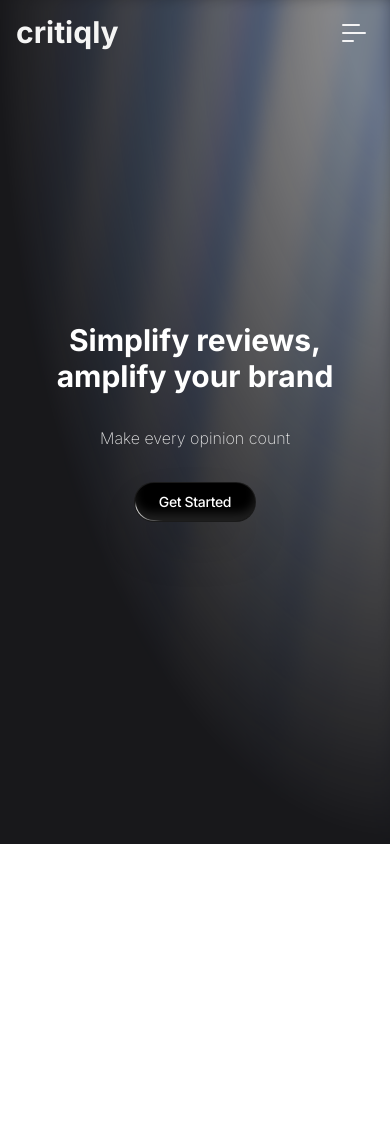
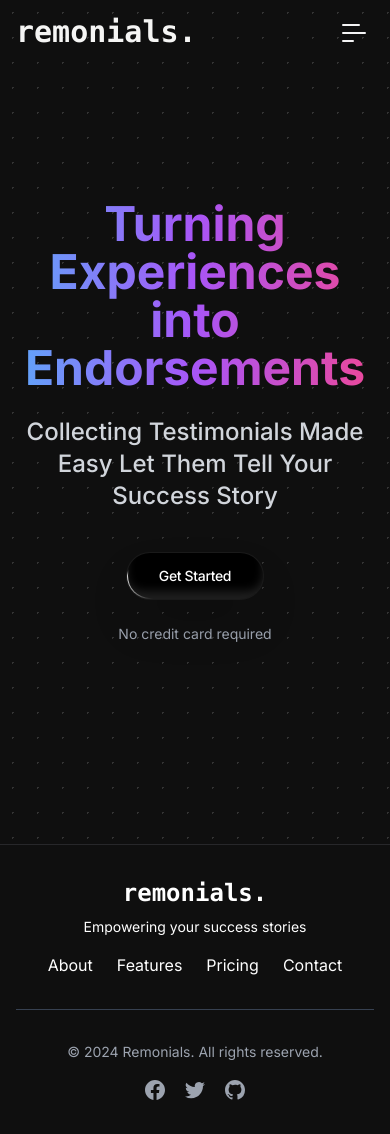
Before and after one commit to raodevendrasingh/testimo, a Next.js app: page / in a window 390 px wide. Before the commit the page ends 844 px from the top, so only its background shows below. Built offline with nearby package versions, Linux system fonts and the light colour scheme.

Commit message:
Fix(landing): Update Landing Page
- Add Footer
- Update Branding
- Add Tooltip on Logout button

```diff
--- a/package.json
+++ b/package.json
@@ -19,6 +19,7 @@
         "@radix-ui/react-slot": "^1.1.0",
         "@radix-ui/react-switch": "^1.1.0",
         "@radix-ui/react-tabs": "^1.1.0",
+        "@radix-ui/react-tooltip": "^1.1.2",
         "@react-email/components": "^0.0.22",
         "@types/bcryptjs": "^2.4.6",
         "@types/canvas-confetti": "^1.6.4",
--- a/src/app/(auth)/layout.tsx
+++ b/src/app/(auth)/layout.tsx
@@ -8,9 +8,9 @@ export default async function AuthLayout({
 	return (
 		<div className="flex flex-col min-h-screen">
 			{/* navbar */}
-			<nav className="absolute top-0 h-16 flex items-center justify-start px-12 bg-transparent">
-				<span className="text-3xl font-extrabold text-black">
-					<Link href="/">critiqly</Link>
+			<nav className="absolute z-20 top-0 h-16 flex items-center justify-start px-12 bg-transparent">
+				<span className="text-3xl font-bold text-black font-mono pt-2">
+					<Link href="/">remonials.</Link>
 				</span>
 			</nav>
 			{children}
--- a/src/app/(core)/_components/HomeNav.tsx
+++ b/src/app/(core)/_components/HomeNav.tsx
@@ -4,27 +4,43 @@ import Link from "next/link";
 import { signOut } from "next-auth/react";
 import { LogOutIcon } from "lucide-react";
 
+import {
+	Tooltip,
+	TooltipContent,
+	TooltipProvider,
+	TooltipTrigger,
+} from "@/components/ui/tooltip";
+
 export const HomeNav = (): JSX.Element => {
-
 	return (
 		<header className="w-full h-14 text-zinc-800 bg-white z-20 sticky border-b top-0">
 			<div className="container mx-auto px-4 py-2.5">
 				<div className="flex items-center justify-between">
 					<div className="flex gap-2 items-center">
 						<Link href="/" className="flex items-center space-x-2">
-							<span className="text-3xl font-bold">critiqly</span>
+							<span className="text-2xl font-extrabold font-mono">
+								remonials.
+							</span>
 						</Link>
 						<span className="inline-flex items-center gap-x-1.5 py-1 px-2 rounded-md text-xs font-medium bg-blue-100 text-blue-800 dark:bg-blue-800/30 dark:text-blue-500">
 							Beta
 						</span>
 					</div>
-
-					<button
-						onClick={() => signOut()}
-						className="flex items-center gap-2 px-3 py-2 border border-gray-200 rounded-md text-white text-sm"
-					>
-						<LogOutIcon className="size-4 text-rose-500" />
-					</button>
+					<TooltipProvider>
+						<Tooltip>
+							<TooltipTrigger>
+								<button
+									onClick={() => signOut()}
+									className="flex items-center gap-2 px-3 py-2 border border-gray-200 rounded-md text-white text-sm"
+								>
+									<LogOutIcon className="size-4 text-rose-600" />
+								</button>
+							</TooltipTrigger>
+							<TooltipContent>
+								<p>Logout</p>
+							</TooltipContent>
+						</Tooltip>
+					</TooltipProvider>
 				</div>
 			</div>
 		</header>
--- a/src/app/(landing)/page.tsx
+++ b/src/app/(landing)/page.tsx
@@ -1,39 +1,35 @@
 "use client";
 
-import { motion } from "framer-motion";
-import { AuroraBackground } from "@/components/ui/aurora-background";
+import Footer from "@/components/Footer";
 import { Navbar } from "@/components/Navbar";
 import ShimmerButton from "@/components/magicui/shimmer-button";
 import Link from "next/link";
 
 export default function HomePage() {
 	return (
-		<AuroraBackground>
+		<>
 			<Navbar />
-			<motion.div
-				initial={{ opacity: 0.0, y: 40 }}
-				whileInView={{ opacity: 1, y: 0 }}
-				transition={{
-					delay: 0.3,
-					duration: 0.8,
-					ease: "easeInOut",
-				}}
-				className="relative flex flex-col gap-4 items-center justify-center px-4"
-			>
-				<div className="text-3xl md:text-7xl font-bold text-white text-center">
-					Simplify reviews, amplify your brand
+			<div className="relative min-h-screen select-none flex w-full flex-col items-center justify-center overflow-hidden bg-black">
+				<div className="absolute inset-0 z-0 bg-[#000000] bg-[radial-gradient(#ffffff33_1px,#0f0f0f_1px)] bg-[size:25px_25px]" />
+				<div className="relative z-10 flex flex-col items-center max-w-5xl px-4 text-center">
+					<h1 className="mb-6 text-5xl md:text-7xl lg:text-8xl font-bold text-transparent bg-clip-text bg-gradient-to-r from-blue-400 via-purple-500 to-pink-500">
+						Turning Experiences into Endorsements
+					</h1>
+					<p className="mb-10 text-2xl md:text-3xl lg:text-4xl font-medium text-gray-300">
+						Collecting Testimonials Made Easy
+						<br className="hidden md:inline" /> Let Them Tell Your Success Story
+					</p>
+					<Link href="/sign-up">
+						<ShimmerButton className="shadow-2xl hover:scale-105 transition-all duration-300">
+							<span className="px-2 py-1 whitespace-pre-wrap text-center text-sm font-medium leading-none tracking-tight text-white dark:from-white dark:to-slate-900/10 lg:text-lg">
+								Get Started
+							</span>
+						</ShimmerButton>
+					</Link>
+					<p className="mt-6 text-sm text-gray-400">No credit card required</p>
 				</div>
-				<div className="font-extralight text-base md:text-4xl text-neutral-200 py-4">
-					Make every opinion count
-				</div>
-				<Link href="/sign-up">
-					<ShimmerButton className="shadow-2xl">
-						<span className="whitespace-pre-wrap text-center text-sm font-medium leading-none tracking-tight text-white dark:from-white dark:to-slate-900/10 lg:text-lg">
-							Get Started
-						</span>
-					</ShimmerButton>
-				</Link>
-			</motion.div>
-		</AuroraBackground>
+			</div>
+            <Footer/>
+		</>
 	);
 }
--- a/src/app/i/[username]/page.tsx
+++ b/src/app/i/[username]/page.tsx
@@ -121,9 +121,9 @@ export default function SendMessage() {
 				<div className="absolute -z-10 inset-0 bg-white bg-[radial-gradient(#d2d2d2_1px,transparent_1px)] [background-size:20px_20px]" />
 
 				{/* navbar */}
-				<nav className="sticky top-0 w-full flex items-center justify-start gap-2 px-12 pt-2">
-					<span className="text-3xl font-extrabold text-black">
-						<Link href="/">critiqly</Link>
+				<nav className="sticky top-0 w-full flex items-center justify-start gap-2 px-12 pt-3">
+					<span className="text-3xl font-bold font-mono text-black">
+						<Link href="/">remonials.</Link>
 					</span>
 					<span className="inline-flex items-center gap-x-1.5 py-1 px-2 rounded-md text-xs font-medium bg-blue-100 text-blue-800 dark:bg-blue-800/30 dark:text-blue-500">
 						Beta
--- /dev/null
+++ b/src/components/Footer.tsx
@@ -0,0 +1,98 @@
+import Link from "next/link";
+
+const Footer = () => {
+	return (
+		<footer className="w-full select-none text-white py-8 relative border-t border-zinc-800 bg-[#0f0f0f]">
+			<div className="max-w-6xl mx-auto px-4 sm:px-6 lg:px-8 relative z-10">
+				<div className="flex flex-col md:flex-row justify-between items-center">
+					<div className=" text-center md:text-left mb-4 md:mb-0">
+						<h2 className="text-2xl font-bold font-mono">remonials.</h2>
+						<p className="text-sm mt-2">Empowering your success stories</p>
+					</div>
+					<div className="flex space-x-6">
+						<Link
+							href="#"
+							className="hover:text-blue-300 transition-colors duration-300"
+						>
+							About
+						</Link>
+						<Link
+							href="#"
+							className="hover:text-blue-300 transition-colors duration-300"
+						>
+							Features
+						</Link>
+						<Link
+							href="#"
+							className="hover:text-blue-300 transition-colors duration-300"
+						>
+							Pricing
+						</Link>
+						<Link
+							href="#"
+							className="hover:text-blue-300 transition-colors duration-300"
+						>
+							Contact
+						</Link>
+					</div>
+				</div>
+				<div className="mt-8 pt-8 border-t border-gray-700 flex flex-col md:flex-row justify-between items-center">
+					<p className="text-sm text-gray-400">
+						&copy; 2024 Remonials. All rights reserved.
+					</p>
+					<div className="flex space-x-4 mt-4 md:mt-0">
+						<Link
+							href="#"
+							className="text-gray-400 hover:text-white transition-colors duration-300"
+						>
+							<svg
+								className="h-6 w-6"
+								fill="currentColor"
+								viewBox="0 0 24 24"
+								aria-hidden="true"
+							>
+								<path
+									fillRule="evenodd"
+									d="M22 12c0-5.523-4.477-10-10-10S2 6.477 2 12c0 4.991 3.657 9.128 8.438 9.878v-6.987h-2.54V12h2.54V9.797c0-2.506 1.492-3.89 3.777-3.89 1.094 0 2.238.195 2.238.195v2.46h-1.26c-1.243 0-1.63.771-1.63 1.562V12h2.773l-.443 2.89h-2.33v6.988C18.343 21.128 22 16.991 22 12z"
+									clipRule="evenodd"
+								/>
+							</svg>
+						</Link>
+						<Link
+							href="#"
+							className="text-gray-400 hover:text-white transition-colors duration-300"
+						>
+							<svg
+								className="h-6 w-6"
+								fill="currentColor"
+								viewBox="0 0 24 24"
+								aria-hidden="true"
+							>
+								<path d="M8.29 20.251c7.547 0 11.675-6.253 11.675-11.675 0-.178 0-.355-.012-.53A8.348 8.348 0 0022 5.92a8.19 8.19 0 01-2.357.646 4.118 4.118 0 001.804-2.27 8.224 8.224 0 01-2.605.996 4.107 4.107 0 00-6.993 3.743 11.65 11.65 0 01-8.457-4.287 4.106 4.106 0 001.27 5.477A4.072 4.072 0 012.8 9.713v.052a4.105 4.105 0 003.292 4.022 4.095 4.095 0 01-1.853.07 4.108 4.108 0 003.834 2.85A8.233 8.233 0 012 18.407a11.616 11.616 0 006.29 1.84" />
+							</svg>
+						</Link>
+						<Link
+							href="#"
+							className="text-gray-400 hover:text-white transition-colors duration-300"
+						>
+							<svg
+								className="h-6 w-6"
+								fill="currentColor"
+								viewBox="0 0 24 24"
+								aria-hidden="true"
+							>
+								<path
+									fillRule="evenodd"
+									d="M12 2C6.477 2 2 6.484 2 12.017c0 4.425 2.865 8.18 6.839 9.504.5.092.682-.217.682-.483 0-.237-.008-.868-.013-1.703-2.782.605-3.369-1.343-3.369-1.343-.454-1.158-1.11-1.466-1.11-1.466-.908-.62.069-.608.069-.608 1.003.07 1.531 1.032 1.531 1.032.892 1.53 2.341 1.088 2.91.832.092-.647.35-1.088.636-1.338-2.22-.253-4.555-1.113-4.555-4.951 0-1.093.39-1.988 1.029-2.688-.103-.253-.446-1.272.098-2.65 0 0 .84-.27 2.75 1.026A9.564 9.564 0 0112 6.844c.85.004 1.705.115 2.504.337 1.909-1.296 2.747-1.027 2.747-1.027.546 1.379.202 2.398.1 2.651.64.7 1.028 1.595 1.028 2.688 0 3.848-2.339 4.695-4.566 4.943.359.309.678.92.678 1.855 0 1.338-.012 2.419-.012 2.747 0 .268.18.58.688.482A10.019 10.019 0 0022 12.017C22 6.484 17.522 2 12 2z"
+									clipRule="evenodd"
+								/>
+							</svg>
+						</Link>
+					</div>
+				</div>
+			</div>
+		</footer>
+	);
+};
+
+export default Footer;
--- a/src/components/Navbar.tsx
+++ b/src/components/Navbar.tsx
@@ -7,11 +7,11 @@ export const Navbar = (): JSX.Element => {
 	const [isMobileMenuOpen, setIsMobileMenuOpen] = useState(false);
 
 	return (
-		<header className="w-full bg-transparent text-stone-100 z-20 absolute top-0">
+		<header className="w-full bg-transparent select-none text-stone-100 z-20 absolute top-0">
 			<div className="container mx-auto px-4 py-3 lg:py-4">
 				<div className="flex items-center justify-between">
 					<Link href="/" className="flex items-center space-x-2">
-						<span className="text-3xl font-bold">critiqly</span>
+						<span className="text-3xl font-bold font-mono">remonials.</span>
 					</Link>
 
 					<div className="hidden md:flex items-center space-x-4">
--- a/src/components/ui/aurora-background.tsx
+++ /dev/null
@@ -1,54 +0,0 @@
-"use client";
-import { cn } from "@/lib/utils";
-import React, { ReactNode } from "react";
-
-interface AuroraBackgroundProps extends React.HTMLProps<HTMLDivElement> {
-	children: ReactNode;
-	showRadialGradient?: boolean;
-}
-
-export const AuroraBackground = ({
-	className,
-	children,
-	showRadialGradient = true,
-	...props
-}: AuroraBackgroundProps) => {
-	return (
-		<main>
-			<div
-				className={cn(
-					"relative flex flex-col h-[100vh] items-center justify-center dark:bg-zinc-50 bg-zinc-900 text-slate-950 transition-bg",
-					className
-				)}
-				{...props}
-			>
-				<div className="absolute inset-0 overflow-hidden">
-					<div
-						//   I'm sorry but this is what peak developer performance looks like // trigger warning
-						className={cn(
-							`
-            [--white-gradient:repeating-linear-gradient(100deg,var(--white)_0%,var(--white)_7%,var(--transparent)_10%,var(--transparent)_12%,var(--white)_16%)]
-            [--dark-gradient:repeating-linear-gradient(100deg,var(--black)_0%,var(--black)_7%,var(--transparent)_10%,var(--transparent)_12%,var(--black)_16%)]
-            [--aurora:repeating-linear-gradient(100deg,var(--blue-500)_10%,var(--indigo-300)_15%,var(--blue-300)_20%,var(--violet-200)_25%,var(--blue-400)_30%)]
-            [background-image:var(--white-gradient),var(--aurora)]
-            dark:[background-image:var(--dark-gradient),var(--aurora)]
-            [background-size:300%,_200%]
-            [background-position:50%_50%,50%_50%]
-            filter blur-[10px] invert dark:invert-0
-            after:content-[""] after:absolute after:inset-0 after:[background-image:var(--white-gradient),var(--aurora)]
-            after:dark:[background-image:var(--dark-gradient),var(--aurora)]
-            after:[background-size:200%,_100%]
-            after:animate-aurora after:[background-attachment:fixed] after:mix-blend-difference
-            pointer-events-none
-            absolute -inset-[10px] opacity-50 will-change-transform`,
-
-							showRadialGradient &&
-								`[mask-image:radial-gradient(ellipse_at_100%_0%,black_10%,var(--transparent)_70%)]`
-						)}
-					></div>
-				</div>
-				{children}
-			</div>
-		</main>
-	);
-};
--- /dev/null
+++ b/src/components/ui/tooltip.tsx
@@ -0,0 +1,30 @@
+"use client"
+
+import * as React from "react"
+import * as TooltipPrimitive from "@radix-ui/react-tooltip"
+
+import { cn } from "@/lib/utils"
+
+const TooltipProvider = TooltipPrimitive.Provider
+
+const Tooltip = TooltipPrimitive.Root
+
+const TooltipTrigger = TooltipPrimitive.Trigger
+
+const TooltipContent = React.forwardRef<
+  React.ElementRef<typeof TooltipPrimitive.Content>,
+  React.ComponentPropsWithoutRef<typeof TooltipPrimitive.Content>
+>(({ className, sideOffset = 4, ...props }, ref) => (
+  <TooltipPrimitive.Content
+    ref={ref}
+    sideOffset={sideOffset}
+    className={cn(
+      "z-50 overflow-hidden rounded-md border bg-popover px-3 py-1.5 text-sm text-popover-foreground shadow-md animate-in fade-in-0 zoom-in-95 data-[state=closed]:animate-out data-[state=closed]:fade-out-0 data-[state=closed]:zoom-out-95 data-[side=bottom]:slide-in-from-top-2 data-[side=left]:slide-in-from-right-2 data-[side=right]:slide-in-from-left-2 data-[side=top]:slide-in-from-bottom-2",
+      className
+    )}
+    {...props}
+  />
+))
+TooltipContent.displayName = TooltipPrimitive.Content.displayName
+
+export { Tooltip, TooltipTrigger, TooltipContent, TooltipProvider }
--- a/tailwind.config.ts
+++ b/tailwind.config.ts
@@ -1,8 +1,4 @@
 import type { Config } from "tailwindcss";
-
-const {
-	default: flattenColorPalette,
-} = require("tailwindcss/lib/util/flattenColorPalette");
 
 const config = {
 	darkMode: ["class"],
@@ -88,14 +84,7 @@ const config = {
 					"0%,70%,100%": { opacity: "1" },
 					"20%,50%": { opacity: "0" },
 				},
-				aurora: {
-					from: {
-						backgroundPosition: "50% 50%, 50% 50%",
-					},
-					to: {
-						backgroundPosition: "350% 50%, 350% 50%",
-					},
-				},
+
 				"spin-around": {
 					"0%": {
 						transform: "translateZ(0) rotate(0)",
@@ -120,43 +109,12 @@ const config = {
 				"accordion-down": "accordion-down 0.2s ease-out",
 				"accordion-up": "accordion-up 0.2s ease-out",
 				"caret-blink": "caret-blink 1.25s ease-out infinite",
-				aurora: "aurora 60s linear infinite",
 				"spin-around": "spin-around calc(var(--speed) * 2) infinite linear",
 				slide: "slide var(--speed) ease-in-out infinite alternate",
 			},
 		},
 	},
-	plugins: [
-		require("tailwindcss-animate"),
-		addVariablesForColors,
-		function ({ addUtilities }: any) {
-			addUtilities({
-				".scrollbar-hide": {
-					/* IE and Edge */
-					"-ms-overflow-style": "none",
-
-					/* Firefox */
-					"scrollbar-width": "none",
-
-					/* Safari and Chrome */
-					"&::-webkit-scrollbar": {
-						display: "none",
-					},
-				},
-			});
-		},
-	],
+	plugins: [require("tailwindcss-animate")],
 } satisfies Config;
 
-export function addVariablesForColors({ addBase, theme }: any) {
-	let allColors = flattenColorPalette(theme("colors"));
-	let newVars = Object.fromEntries(
-		Object.entries(allColors).map(([key, val]) => [`--${key}`, val])
-	);
-
-	addBase({
-		":root": newVars,
-	});
-}
-
 export default config;
```
Also changed, not shown: src/components/magicui/shimmer-button.tsx (+6 -6 lines), 1 other file (tests, documents, lock files or other folders).
